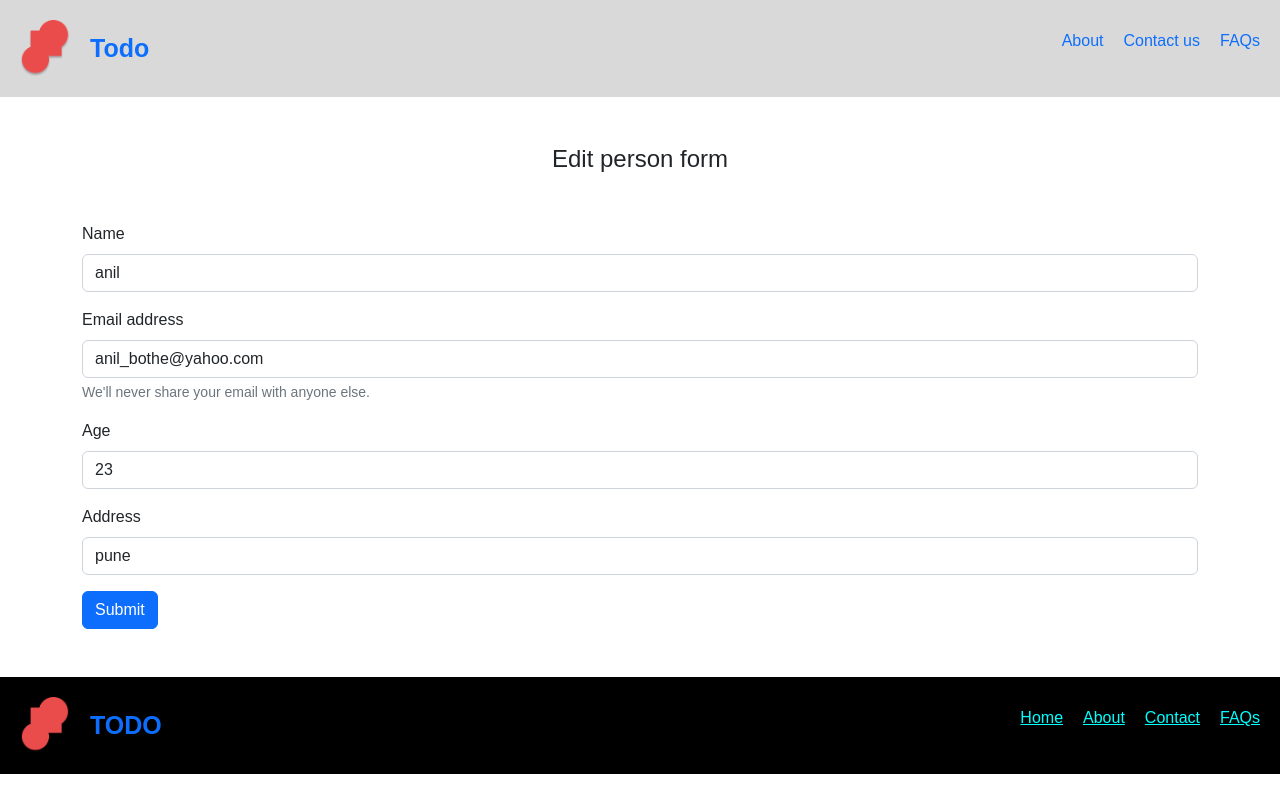
After one commit to anil-bothe/todo, a Django app: page /person/edit/23/ in a window 1280 px wide. The commit adds this page. Run offline with Django 4.2, Linux system fonts and the light colour scheme; data comes from the database, SQL or seed files in the repository; both versions use the stored data as it was after the commit; some libraries are stand-ins or nearby versions.

Commit message:
crud completed

```diff
--- a/app/controllers/todo.py
+++ b/app/controllers/todo.py
@@ -1,25 +1,54 @@
+from django.db import IntegrityError
 from django.shortcuts import redirect, render
+from app.form.person_form import PersonForm
 from app.models import Person
 
 
 def index(request, msg=''):
     # form submit
-    if request.method == "POST":
-        person = Person()
-        person.name = request.POST.get("name")
-        if request.POST.get("age"):
-            person.age = request.POST.get("age")
-        person.address = request.POST.get("address")
-        person.email = request.POST.get("email")
-        person.save()
-        msg = "Successfully added!"
+    try:
+        if request.method == "POST":
+            person = Person()
+            forms = PersonForm(request.POST)
+            if forms.is_valid():
+                person.name = request.POST.get("name")
+                if request.POST.get("age"):
+                    person.age = request.POST.get("age")
+                person.address = request.POST.get("address")
+                person.email = request.POST.get("email")
+                person.save()
+                msg = "Successfully added!"
+            else:
+                msg = "Invalid form! Please fill required fields"
 
-    # show table data
-    person_data = Person.objects.all()
-    return render(request, "pages/index.html", {"data": person_data, "msg": msg})
+        # show table data
+        person_data = Person.objects.all()
+        return render(request, "pages/index.html", {"data": person_data, "msg": msg})
+    except IntegrityError as e:
+        msg = e.args[0]
+        person_data = Person.objects.all()
+        return render(request, "pages/index.html", {"data": person_data, "msg": msg})
 
 
 def delete_todo(request, person_id):
     obj = Person.objects.get(id=person_id)
     obj.delete()
     return redirect("home")
+
+def edit_todo(request, person_id, msg=''):
+    person = Person.objects.get(id=person_id)
+
+    # when form submitted then only goes inside of if condition ->
+    if request.method == "POST":
+        forms = PersonForm(request.POST)
+        if forms.is_valid():
+            person.name = request.POST.get("name")
+            person.age = request.POST.get("age")
+            person.address = request.POST.get("address")
+            person.email = request.POST.get("email")
+            person.save()
+            return redirect("home")
+        else:
+            msg = "Invalid form! Please fill required fields"
+
+    return render(request, "pages/edit.html", {"data": person, "msg": msg})
--- /dev/null
+++ b/app/templates/pages/edit.html
@@ -0,0 +1,41 @@
+{% extends "base.html" %}
+{% load static %}
+{% block title %}edit{% endblock title %}
+{% block css %}
+{% endblock css %}
+{% block content %}
+<div class="my-5 text-center">
+    <h4>Edit person form</h4>
+    {% if msg %}
+    <p>{{msg}}</p>
+    {% endif %}
+</div>
+<div class="my-5">
+    <form action="" method="POST">
+        {% csrf_token %}
+        <div class="mb-3">
+            <label for="name" class="form-label">Name</label>
+            <input name="name" type="text" value="{{data.name}}" class="form-control" id="name">
+        </div>
+        <div class="mb-3">
+            <label for="email" class="form-label">Email address</label>
+            <input name="email" type="email" value="{{data.email}}" class="form-control" id="email"
+                aria-describedby="emailHelp">
+            <div id="emailHelp" class="form-text">We'll never share your email with anyone else.</div>
+        </div>
+        <div class="mb-3">
+            <label for="age" class="form-label">Age</label>
+            <input type="number" name="age" value="{{data.age}}" class="form-control" id="age">
+        </div>
+        <div class="mb-3">
+            <label for="address" class="form-label">Address</label>
+            <input type="text" name="address" value="{{data.address}}" class="form-control" id="address">
+        </div>
+
+        <button type="submit" class="btn btn-primary">Submit</button>
+    </form>
+</div>
+{% endblock content %}
+{% block js %}
+
+{% endblock js %}
--- a/app/templates/pages/index.html
+++ b/app/templates/pages/index.html
@@ -34,6 +34,7 @@
                 <td>{{i.email}}</td>
                 <td>{{i.address}}</td>
                 <td>
+                    <a class="mx-2" href="{% url 'edit-todo' person_id=i.id %}"><i class="fa fa-edit"></i></a>
                     <a href="{% url 'delete-todo' person_id=i.id %}"><i class="fa fa-trash-alt"></i></a>
                 </td>
             </tr>
--- a/app/urls.py
+++ b/app/urls.py
@@ -1,7 +1,8 @@
-from app.controllers.todo import delete_todo, index
+from app.controllers.todo import delete_todo, edit_todo, index
 from django.urls import path
 
 urlpatterns = [
     path("", index, name="home"),
     path("person/<int:person_id>/", delete_todo, name="delete-todo"),
+    path("person/edit/<int:person_id>/", edit_todo, name="edit-todo"),
 ]
```
Also changed, not shown: app/form/person_form.py (added, +7 -0 lines), README.md, db.sqlite3.
